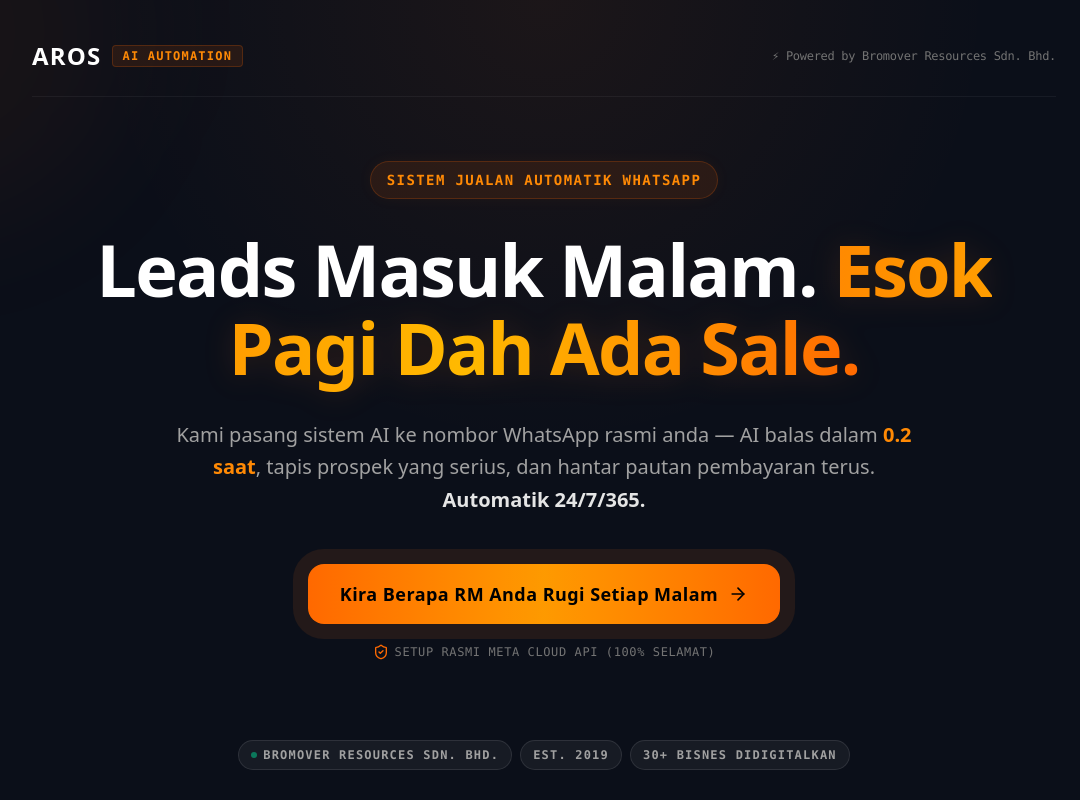
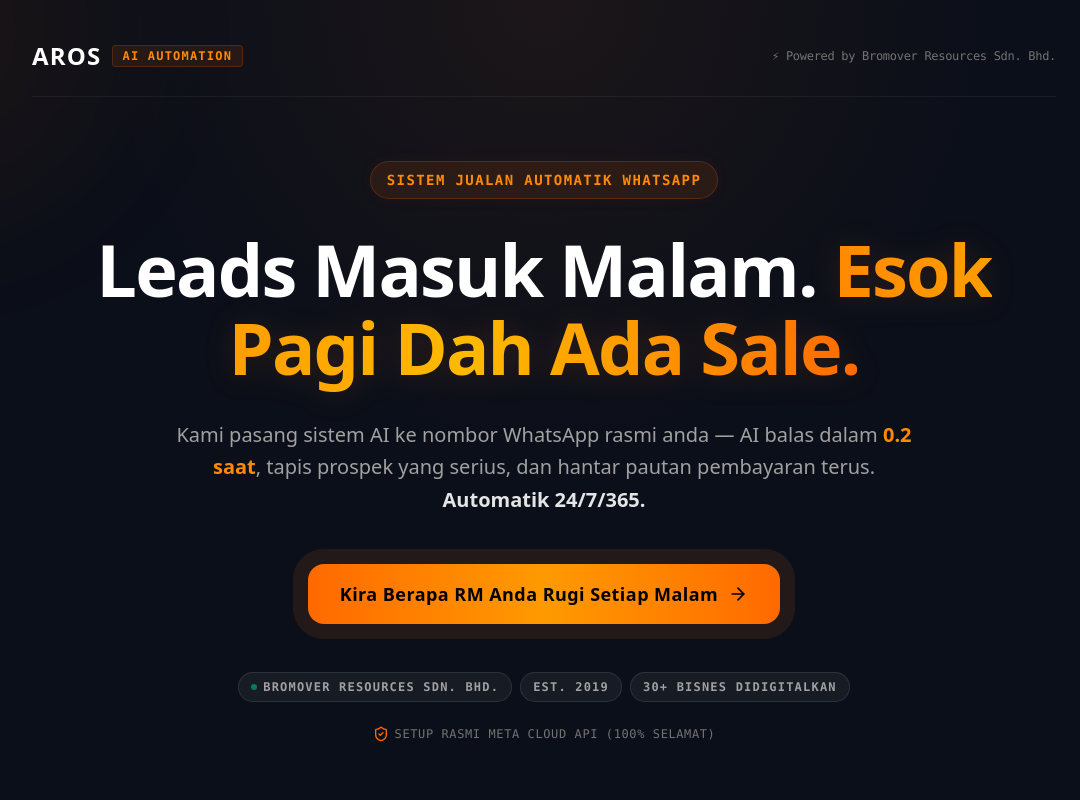
Before and after one commit to opsfunnelmatter-png/aros-salespage-ai, a Next.js app: page / in a window 1280 px wide. Shown: the top 800 px of the page, without its empty margins (96-1176 px from the left). Built offline with nearby package versions, Linux system fonts and the light colour scheme.

Commit message:
style: move meta api setup note to the very bottom of hero section

```diff
--- a/src/app/01-hero.js
+++ b/src/app/01-hero.js
@@ -66,7 +66,7 @@ export default function HeroSection({ dailyBudget }) {
 
         {/* CONVERSION DIRECT INTERACTIVE TRIGGER */}
         <div
-          className={`mb-20 transform transition-all duration-1000 ${
+          className={`mb-12 transform transition-all duration-1000 ${
             isMounted ? 'opacity-100 translate-y-0' : 'opacity-0 translate-y-6'
           }`}
           style={{ transitionDelay: '600ms' }}
@@ -85,21 +85,14 @@ export default function HeroSection({ dailyBudget }) {
             Kira Berapa RM Anda Rugi Setiap Malam
             <ArrowRight className="w-5 h-5 group-hover:translate-x-1.5 transition-transform duration-200 shrink-0" />
           </button>
-
-          {/* EVERGREEN SUB-CTA QUANTUM BAR */}
-          <div className="mt-5 flex items-center justify-center gap-6 text-xs font-mono text-neutral-500 tracking-wider">
-            <span className="flex items-center gap-1.5">
-              <ShieldCheck className="w-4 h-4 text-orange-500" /> SETUP RASMI META CLOUD API (100% SELAMAT)
-            </span>
-          </div>
         </div>
 
         {/* CREDIBILITY ANCHOR BAR */}
         <div
-          className={`flex items-center justify-center gap-2 flex-wrap mt-8 transform transition-all duration-1000 ${
+          className={`flex items-center justify-center gap-2 flex-wrap mb-6 transform transition-all duration-1000 ${
             isMounted ? 'opacity-100 translate-y-0' : 'opacity-0 translate-y-4'
           }`}
-          style={{ transitionDelay: '750ms' }}
+          style={{ transitionDelay: '700ms' }}
         >
           {[
             'Bromover Resources Sdn. Bhd.',
@@ -118,6 +111,18 @@ export default function HeroSection({ dailyBudget }) {
           ))}
         </div>
 
+        {/* EVERGREEN SUB-CTA QUANTUM BAR */}
+        <div
+          className={`flex items-center justify-center gap-6 text-xs font-mono text-neutral-500 tracking-wider transform transition-all duration-1000 ${
+            isMounted ? 'opacity-100 translate-y-0' : 'opacity-0 translate-y-4'
+          }`}
+          style={{ transitionDelay: '800ms' }}
+        >
+          <span className="flex items-center gap-1.5">
+            <ShieldCheck className="w-4 h-4 text-orange-500" /> SETUP RASMI META CLOUD API (100% SELAMAT)
+          </span>
+        </div>
+
       </div>
     </section>
   );
```
